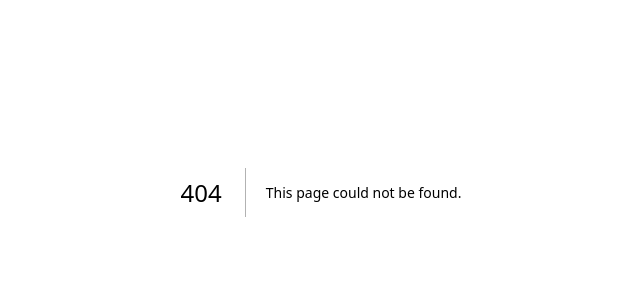
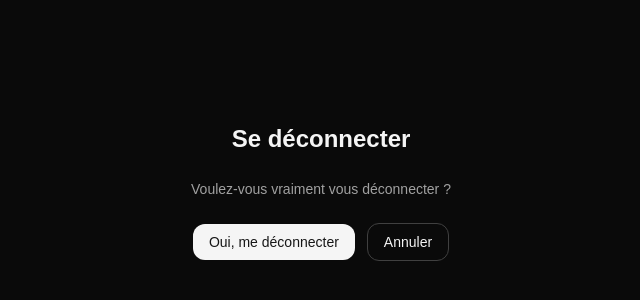
Before and after one commit to Kydaix/Quiz, a Next.js app: page /logout in a window 1280 px wide. Before the commit this address had no page. Shown: the part 208-508 px from the top of the page, without its empty margins (319-959 px from the left). Built offline with nearby package versions, Linux system fonts and the light colour scheme; what @radix-ui/themes would draw is missing.

Commit message:
Added route pages

```diff
--- a/src/app/api/auth/[...nextauth]/route.ts
+++ b/src/app/api/auth/[...nextauth]/route.ts
@@ -24,6 +24,7 @@ export const authOptions: NextAuthOptions = {
     pages: {
         signIn: "/login",
         error: "/login",
+        signOut: "/logout",
     },
     secret: process.env.NEXTAUTH_SECRET,
 };
--- a/src/app/login/page.tsx
+++ b/src/app/login/page.tsx
@@ -5,7 +5,6 @@ import { useSearchParams } from "next/navigation";
 
 export default function LoginPage() {
     const sp = useSearchParams();
-    // si tu viens d'une route protégée, middleware a pu mettre ?from=/...
     const callbackUrl = sp.get("from") ?? "/";
 
     return (
--- /dev/null
+++ b/src/app/logout/page.tsx
@@ -0,0 +1,27 @@
+"use client";
+
+import { signOut } from "next-auth/react";
+import Link from "next/link";
+
+export default function LogoutPage() {
+    return (
+        <div className="min-h-svh grid place-items-center bg-neutral-950 text-neutral-100">
+            <main className="w-full max-w-md px-6 text-center space-y-6">
+                <h1 className="text-2xl font-semibold">Se déconnecter</h1>
+                <p className="text-sm text-neutral-400">
+                    Voulez-vous vraiment vous déconnecter ?
+                </p>
+                <div className="flex items-center justify-center gap-3">
+                    <button
+                        onClick={() => signOut({ callbackUrl: "/login" })}
+                        className="rounded-xl px-4 py-2 text-sm font-medium bg-neutral-100 text-neutral-900 hover:bg-white">
+                        Oui, me déconnecter
+                    </button>
+                    <Link href="/" className="rounded-xl px-4 py-2 text-sm font-medium border border-neutral-700 hover:bg-neutral-900">
+                        Annuler
+                    </Link>
+                </div>
+            </main>
+        </div>
+    );
+}
--- a/src/middleware.ts
+++ b/src/middleware.ts
@@ -18,7 +18,6 @@ export async function middleware(req: NextRequest) {
     if (!token) {
         const url = req.nextUrl.clone();
         url.pathname = "/login";
-        url.searchParams.set("from", pathname);
         return NextResponse.redirect(url);
     }
 
```
